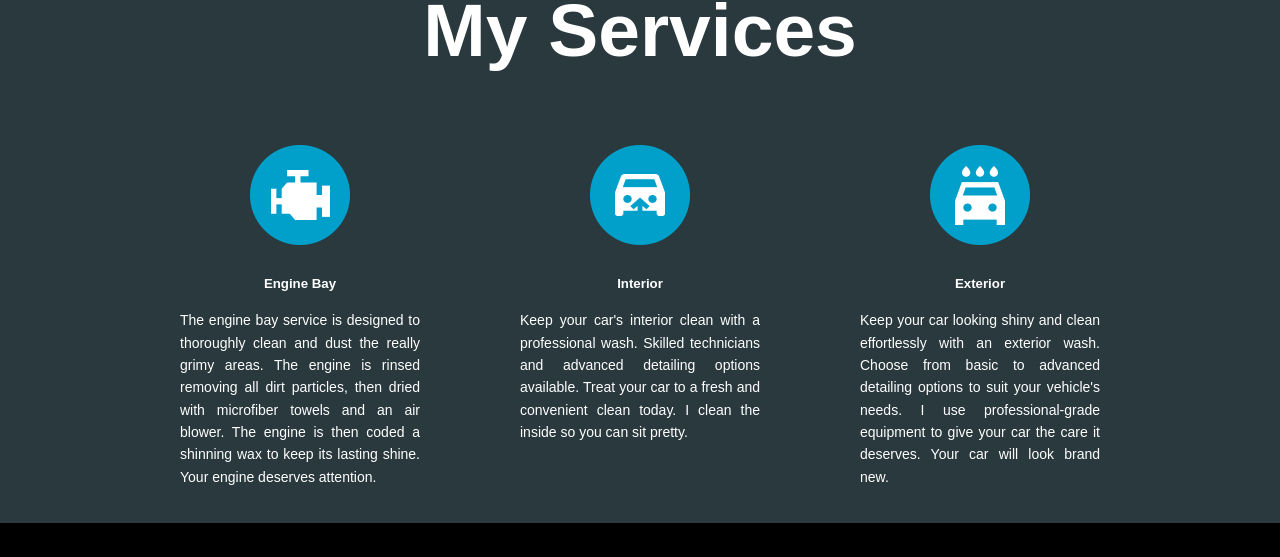
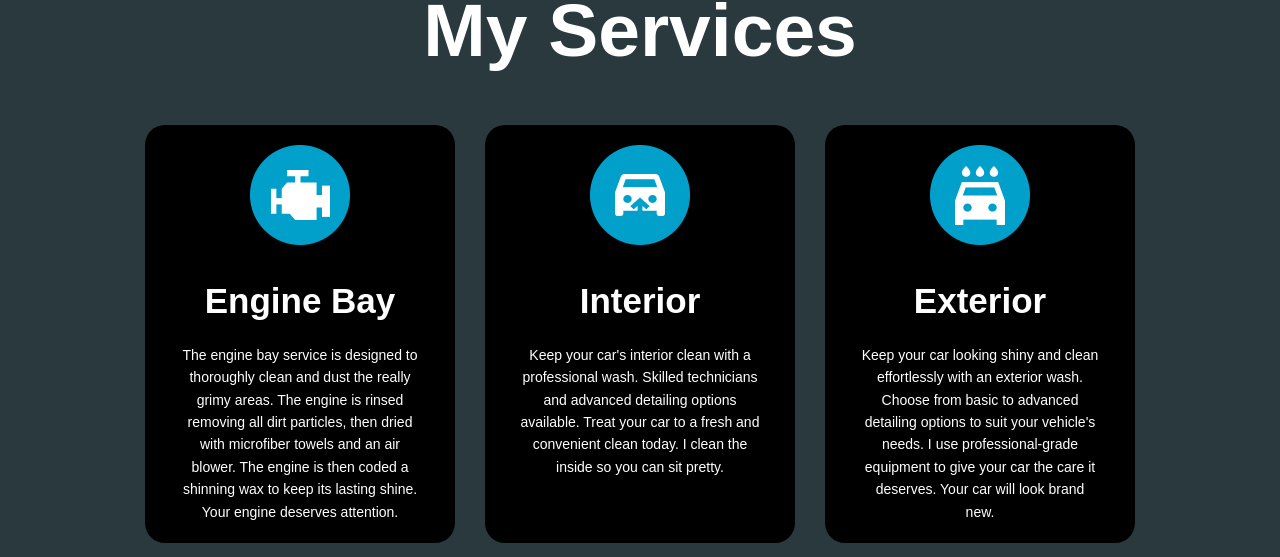
Before and after one commit to KCushUX/Immaculate_details, a plain HTML site: page index.html in a window 1280 px wide. Shown: the part 1086-1643 px from the top of the page. Drawn offline with nearby package versions, Linux system fonts and the light colour scheme; a web font is replaced by a local one.

Commit message:
Update style.css
Updating and modifying more of the styling.

```diff
--- a/css/style.css
+++ b/css/style.css
@@ -206,7 +206,8 @@ Secondary Color (Blue): #00A0CB;
     display: inline-block;
     width: 310px;
     padding: 20px 35px;
-    background: transparent;
+    background: black;
+    border-radius: 20px;
     margin: 15px;
     position: relative;
     overflow: hidden;
@@ -244,9 +245,9 @@ Secondary Color (Blue): #00A0CB;
 
 
   .pra p {
-    text-align: justify;
+    text-align: center;
     font-size: 14px;
-    font-weight: 500;
+    font-weight: 400;
     color: white;
     line-height: 1.6;
     padding-top: 15px;
@@ -503,6 +504,12 @@ Secondary Color (Blue): #00A0CB;
     color: #00A0CB;
     letter-spacing: 2px;
     font-size: 20px;
+  }
+
+  h5 {
+    color: white;
+    font-size: 35px;
+    font-weight: 600;
   }
 
   span {
```
